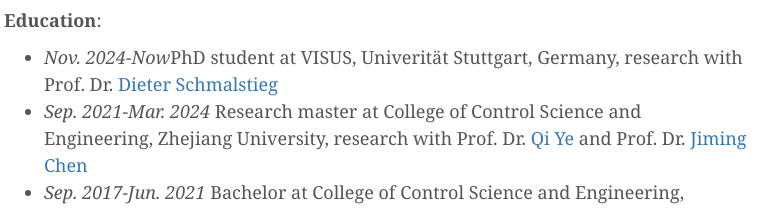
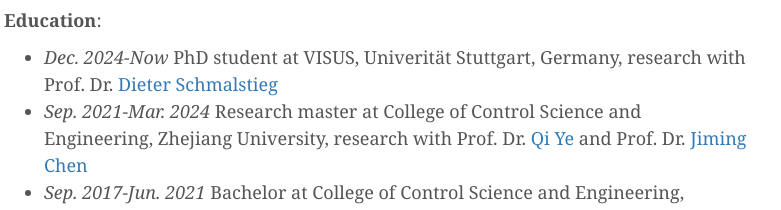
Before and after one commit to windingwind/windingwind.github.io, a plain HTML site: page index.html in a window 1280 px wide. Shown: the part 445-655 px from the top of the page, 66-847 px from the left. Drawn offline with Linux system fonts and the light colour scheme.

Commit message:
chore: update format

```diff
--- a/index.html
+++ b/index.html
@@ -70,7 +70,7 @@
           <p><b>Education</b>:</p>
           <ul>
             <li>
-              <i>Nov. 2024-Now</i>PhD student at VISUS, Univerität Stuttgart, Germany, research with Prof. Dr.
+              <i>Dec. 2024-Now</i> PhD student at VISUS, Univerität Stuttgart, Germany, research with Prof. Dr.
               <a href="https://www.vis.uni-stuttgart.de/team/Schmalstieg/">Dieter Schmalstieg</a>
             </li>
             <li>
```
